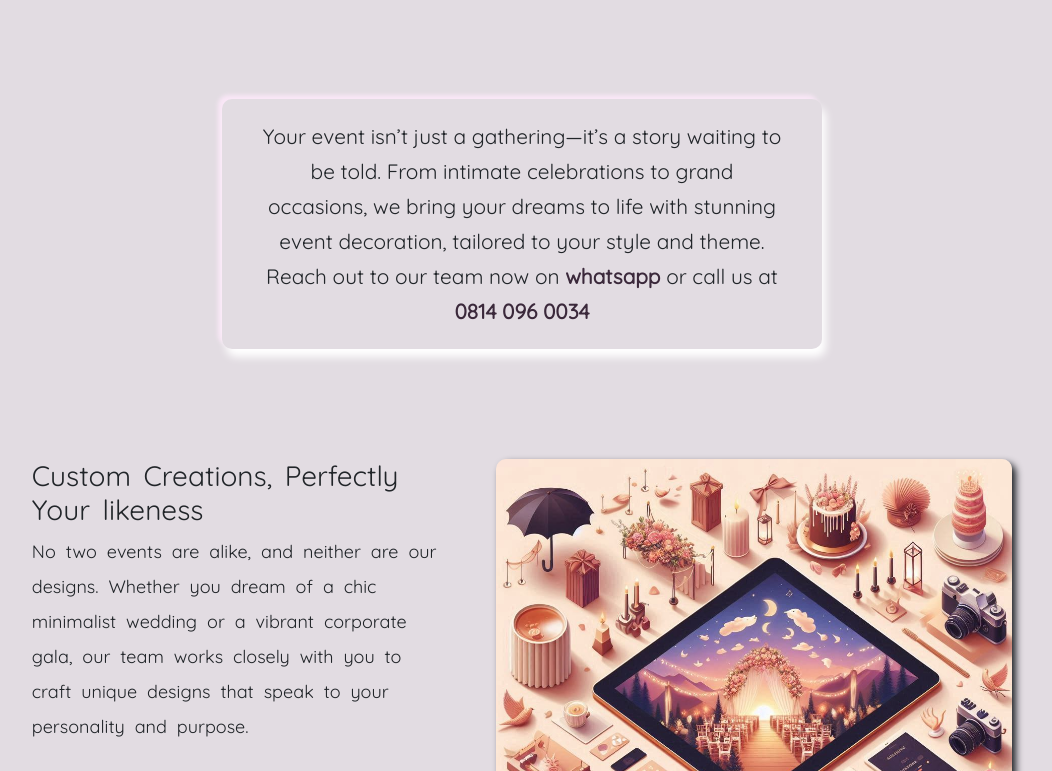
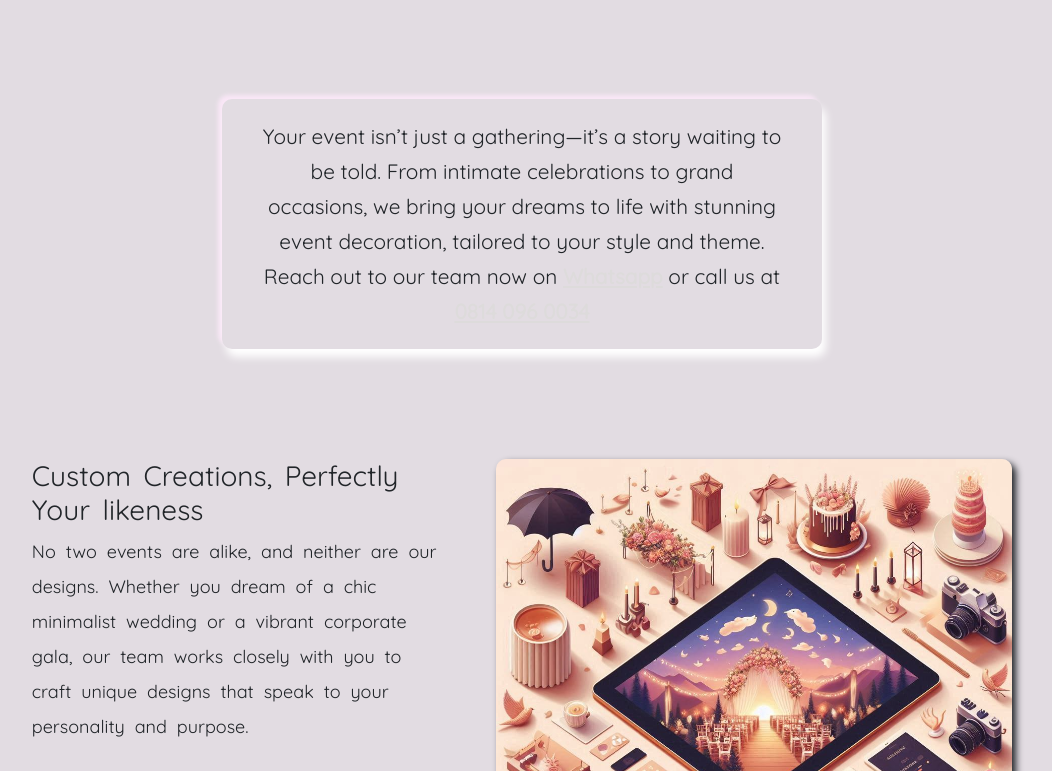
Before and after one commit to Ikendu/moreLinksDeco, a React (Vite) app in the folder mysite/: page / in a window 1280 px wide. Shown: the part 1009-1780 px from the top of the page, without its empty margins (118-1170 px from the left). Built offline with nearby package versions, Linux system fonts and the light colour scheme.

Commit message:
more on landing contact

```diff
--- a/mysite/src/App.css
+++ b/mysite/src/App.css
@@ -139,8 +139,7 @@ body {
   margin-bottom: 50px;
   text-align: center;
 }
-.moreParagraph a {
-  text-decoration: none;
+.call-us {
   color: #3b293b;
   font-weight: 800;
 }
--- a/mysite/src/components/ChooseUs.jsx
+++ b/mysite/src/components/ChooseUs.jsx
@@ -21,14 +21,18 @@ export default function ChooseUs() {
             celebrations to grand occasions, we bring your dreams to life with stunning event
             decoration, tailored to your style and theme. Reach out to our team now on{' '}
             <Link
+              className='call-us'
               to={
                 'https://wa.me/2348140960034?text=Hello%20there!%20I%20want%20to%20discuss%20an%20upcoming%20event%20with%20you.'
               }
               target='_blank'
             >
-              whatsapp
+              Whatsapp
             </Link>{' '}
-            or call us at <a href='tel:08140960034'>0814 096 0034</a>
+            or call us at{' '}
+            <a className='call-us' href='tel:08140960034'>
+              0814 096 0034
+            </a>
           </p>
         </div>
         <div className='imageDetails'>
--- a/mysite/src/pages/aboutPage/AboutUs.jsx
+++ b/mysite/src/pages/aboutPage/AboutUs.jsx
@@ -61,6 +61,7 @@ export default function AboutUs() {
             atmospheres that inspire and captivate. <br />
             Feel free to reach out through{' '}
             <Link
+              className='call-us'
               to={
                 'https://wa.me/2348140960034?text=Hello%20there!%20I%20want%20to%20discuss%20an%20upcoming%20event%20with%20you.'
               }
@@ -69,7 +70,11 @@ export default function AboutUs() {
               Whatsapp
             </Link>
             <br />
-            or call us on <a href='tel:08140960034'>0814 096 0034</a>.
+            or call us on{' '}
+            <a className='call-us' href='tel:08140960034'>
+              0814 096 0034
+            </a>
+            .
           </p>
         </div>
       </div>
--- a/mysite/src/pages/aboutPage/about.css
+++ b/mysite/src/pages/aboutPage/about.css
@@ -44,8 +44,8 @@
   font-size: 16.5px;
   text-shadow: 2px 0px #131212;
 }
-.aboutMain a {
-  color: #f5f3f3;
+.call-us {
+  color: #dddbdb;
 }
 
 .aboutMain {
```
